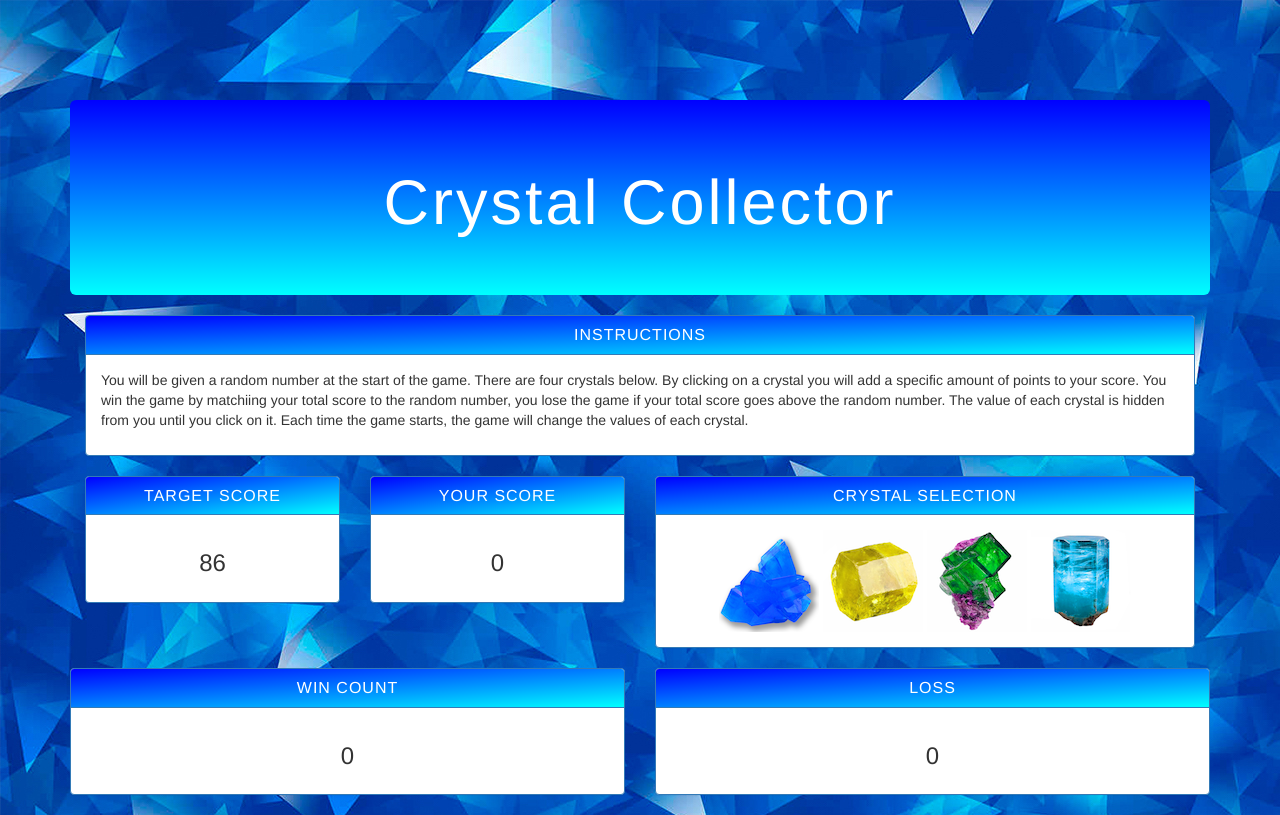
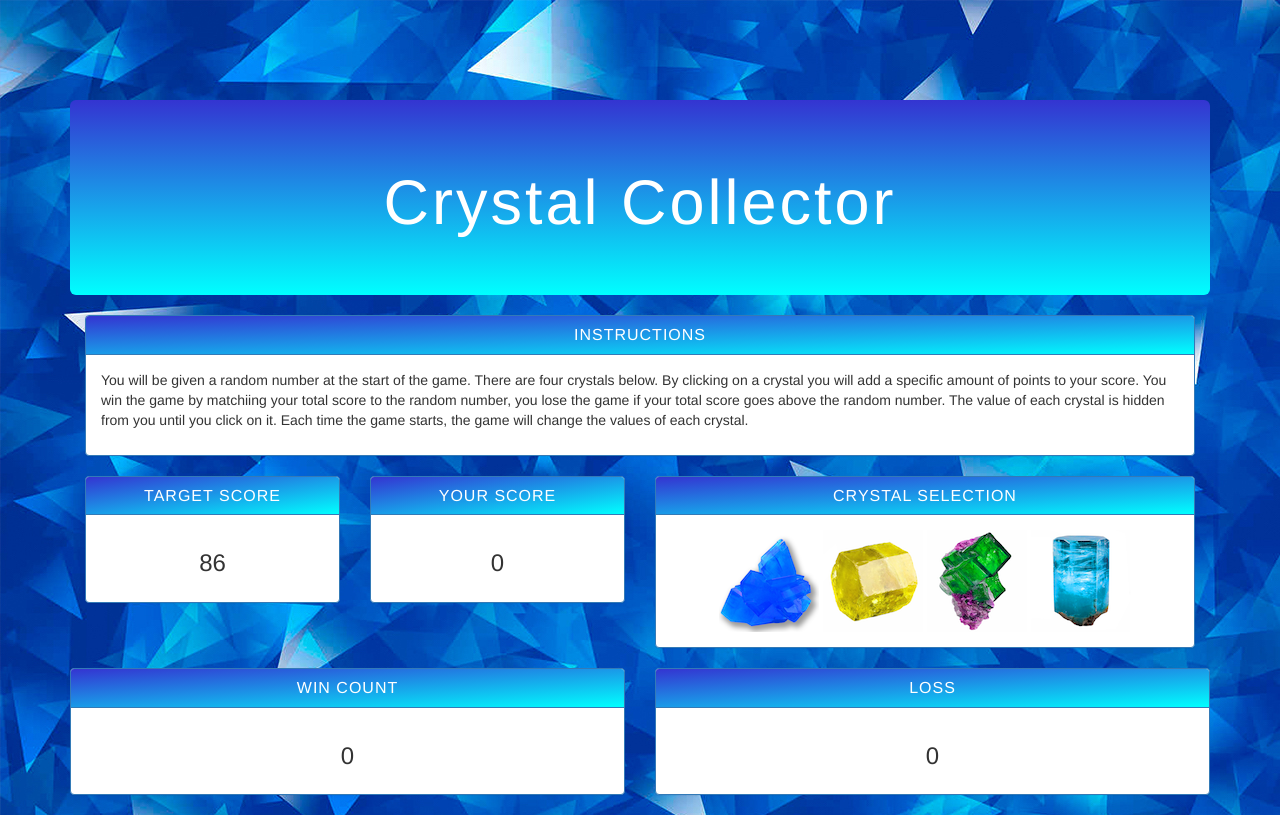
Before and after one commit to Southerngirl13/week-4-game, a plain HTML site: page index.html in a window 1280 px wide. Drawn offline with nearby package versions, Linux system fonts and the light colour scheme.

Commit message:
testing gradients

```diff
--- a/assets/css/style.css
+++ b/assets/css/style.css
@@ -9,7 +9,7 @@ body {
 
 .panel-primary > .panel-heading {
     /* background-color: #0045ad;  */
-    background: linear-gradient(to bottom right, blue, aqua);
+    background: linear-gradient(to bottom right, rgb(52, 52, 209),aqua);
 
   }
 
@@ -43,6 +43,6 @@ body {
 
 .jumbotron {
 
-    background: linear-gradient(blue, aqua);
+    background: linear-gradient(rgb(52, 52, 209), aqua);
 color: white;
 }
```
